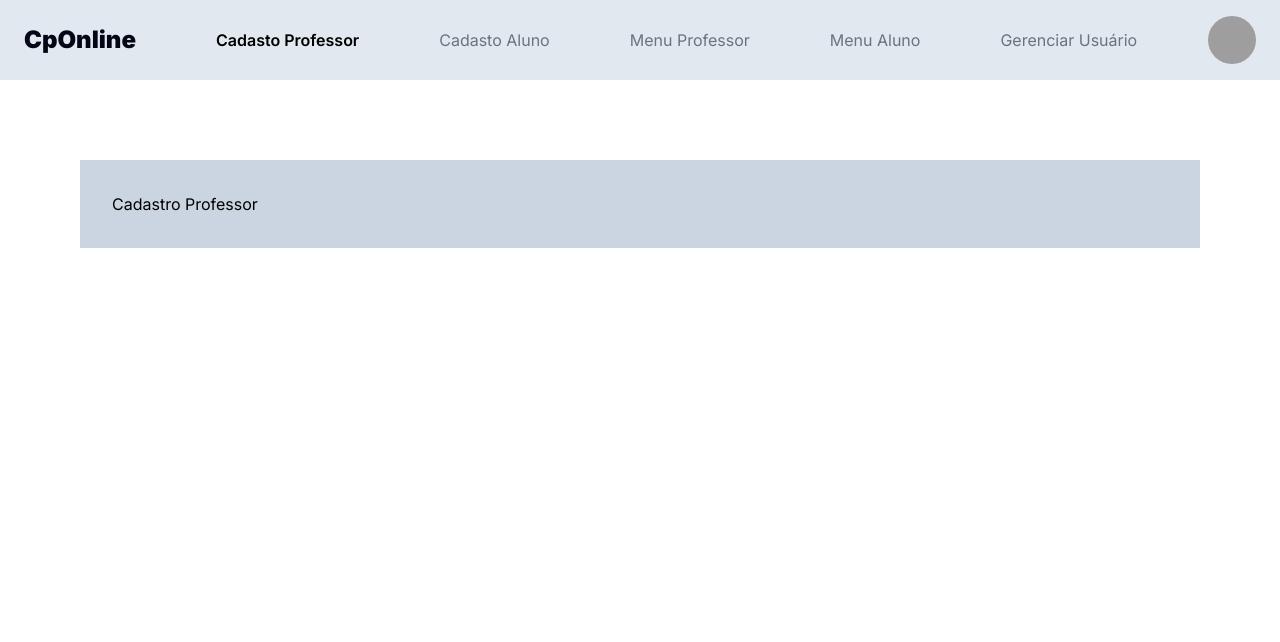
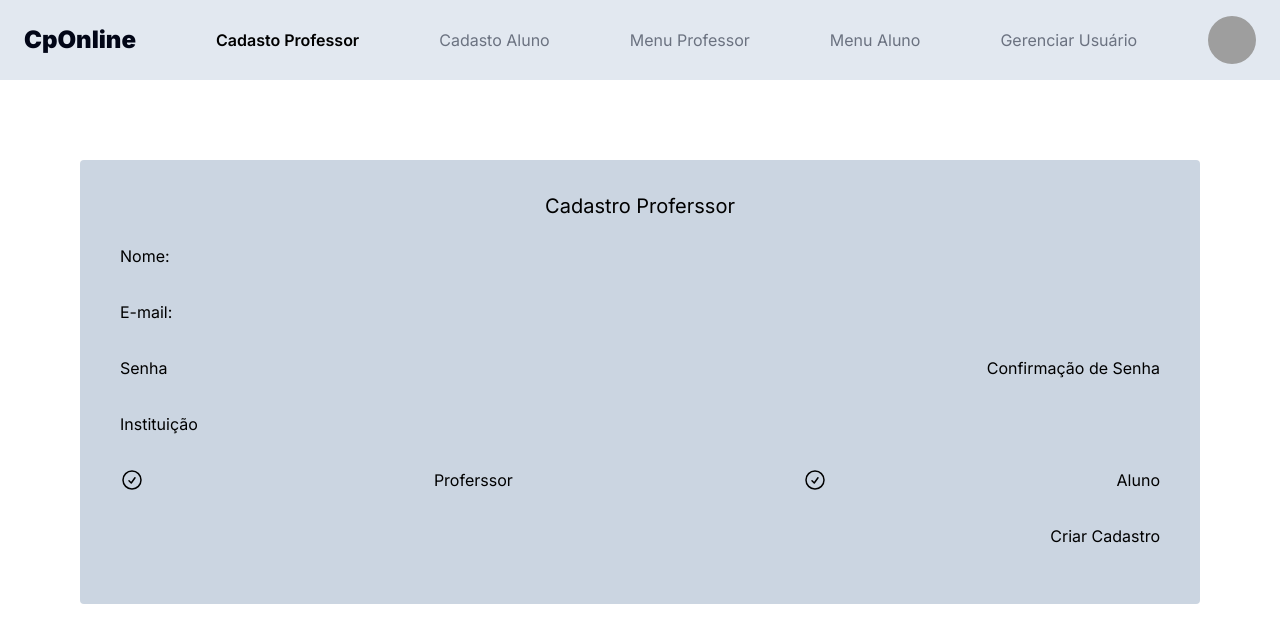
Before and after one commit to mfcgimenes1702/CpOnline, a Next.js app: page /CadastroProfessor in a window 1280 px wide. Shown: the top 642 px of the page. Built offline with nearby package versions, Linux system fonts and the light colour scheme; grey boxes are pictures that could not be loaded.

Commit message:
Aula 21082023

```diff
--- a/src/app/CadastroProfessor/page.js
+++ b/src/app/CadastroProfessor/page.js
@@ -5,10 +5,44 @@ export default function CadastroProfessor() {
     <>
       <NavBar />
 
-      <main className="bg-slate-300 m-20 p-8">
-        <h2>Cadastro Professor</h2>
-      </main>
-    </>
+      <main className="bg-slate-300 m-20 p-8 rounded">
+      <h2 className="text-xl flex justify-center">Cadastro Proferssor</h2>
+
+     <div>
+      <div id="data">
+       <div id="data-row">
+        <div className="hover:bg-slate-200 p-2 my-4 cursor-pointer rounded">
+          <span>Nome:</span>
+        </div>
+        <div className="hover:bg-slate-200 p-2 my-4 cursor-pointer rounded">
+          <span>E-mail:</span>
+        </div>
+        <div className="flex justify-between hover:bg-slate-200 p-2 my-4 cursor-pointer rounded">
+          <span>Senha</span>
+          <span>Confirmação de Senha</span>
+          </div>
+          <div className="hover:bg-slate-200 p-2 my-4 cursor-pointer rounded">
+          <span>Instituição</span>
+          </div>
+          <div className="flex justify-between hover:bg-slate-200 p-2 my-4 cursor-pointer rounded">
+          <svg xmlns="http://www.w3.org/2000/svg" fill="none" viewBox="0 0 24 24" stroke-width="1.5" stroke="currentColor" class="w-6 h-6">
+            <path stroke-linecap="round" stroke-linejoin="round" d="M9 12.75L11.25 15 15 9.75M21 12a9 9 0 11-18 0 9 9 0 0118 0z" />
+          </svg>
+          <span >Proferssor</span>
+          <svg xmlns="http://www.w3.org/2000/svg" fill="none" viewBox="0 0 24 24" stroke-width="1.5" stroke="currentColor" class="w-6 h-6">
+            <path stroke-linecap="round" stroke-linejoin="round" d="M9 12.75L11.25 15 15 9.75M21 12a9 9 0 11-18 0 9 9 0 0118 0z" />
+          </svg>
+
+          <span>Aluno</span>
+          </div>
+          <div className="flex justify-end hover:bg-slate-200 p-2 my-4 cursor-pointer rounded  ">
+          <span>Criar Cadastro</span>
+          </div>
+       </div>
+      </div>
+     </div>
+    </main>
+  </>
 
   )
 }
```
